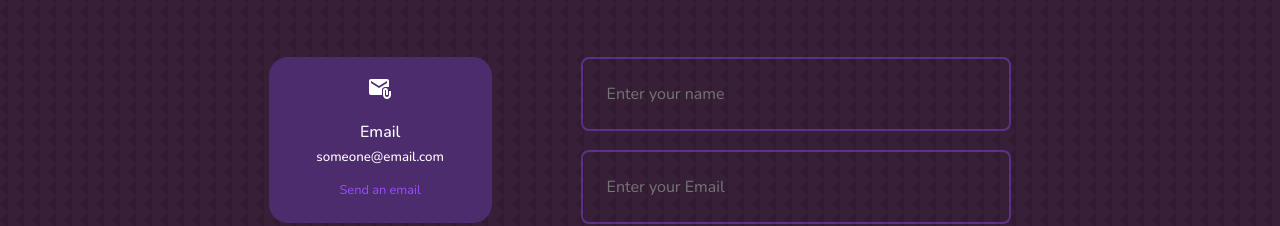
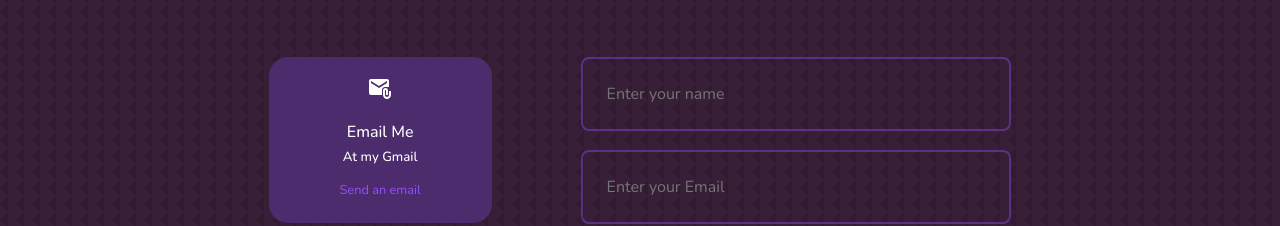
Before and after one commit to Sahana-Lakshmipathy/My-Portfolio, a React (Create React App) app: page / in a window 1280 px wide. Shown: the part 4044-4270 px from the top of the page. Built offline with nearby package versions, Linux system fonts and the light colour scheme.

Commit message:
all done now

```diff
--- a/src/components/contact/Contact.jsx
+++ b/src/components/contact/Contact.jsx
@@ -24,8 +24,8 @@ const Contact = () => {
         <div className="contact__options">
           <article className="contact__option">
             <MdAttachEmail className='contact__option-icon' />
-            <h4>Email</h4>
-            <h5>someone@email.com</h5>
+            <h4>Email Me</h4>
+            <h5>At my Gmail</h5>
             <a href="mailto:sahana.lp100@gmail.com?subject=Subject%20of%20the%20email&body=Hello%20there,%20I%20saw%20your%20portfolio%20and%20I'm%20interested%20in%20connecting." target="_blank">Send an email</a>
           </article>
           <article className="contact__option">
```
